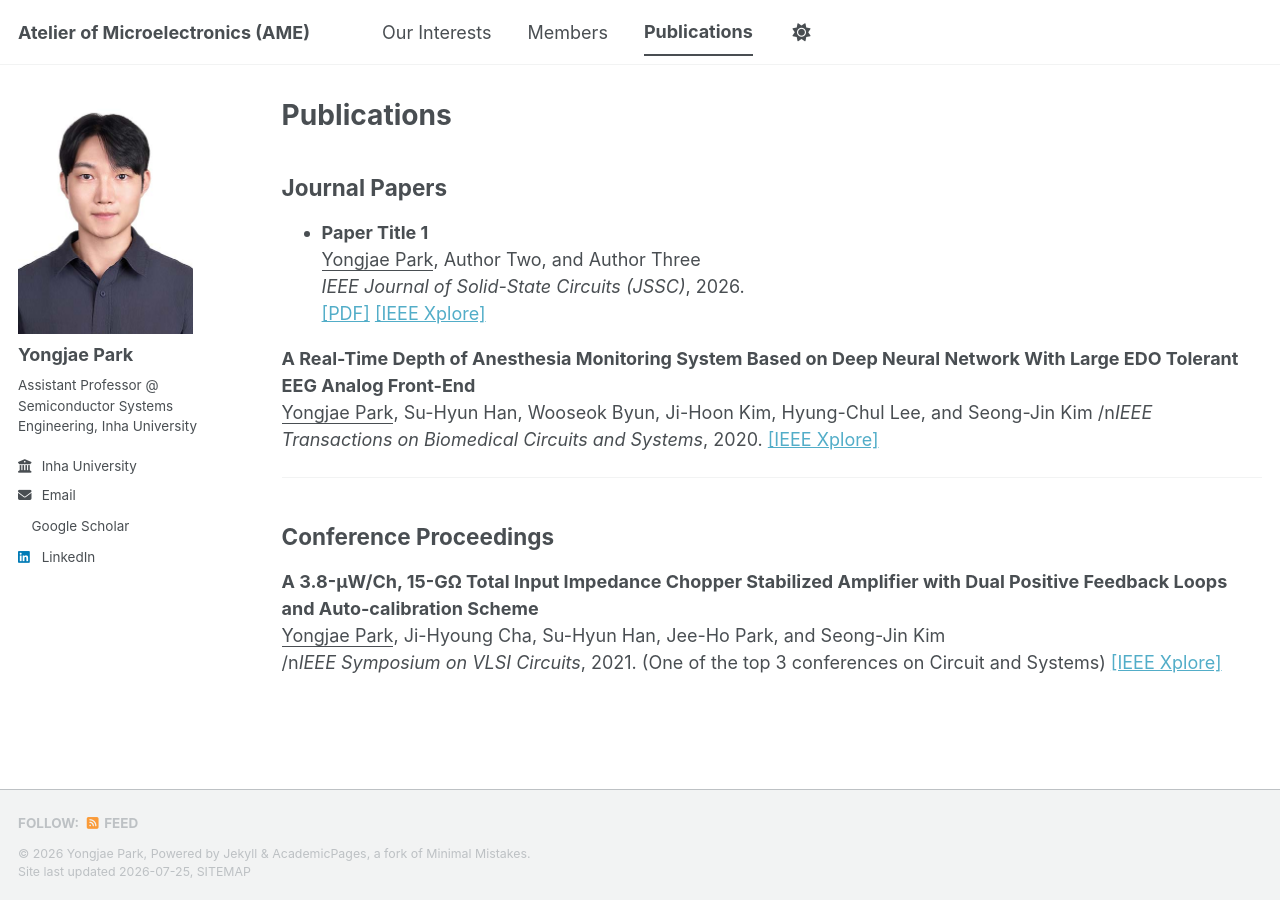
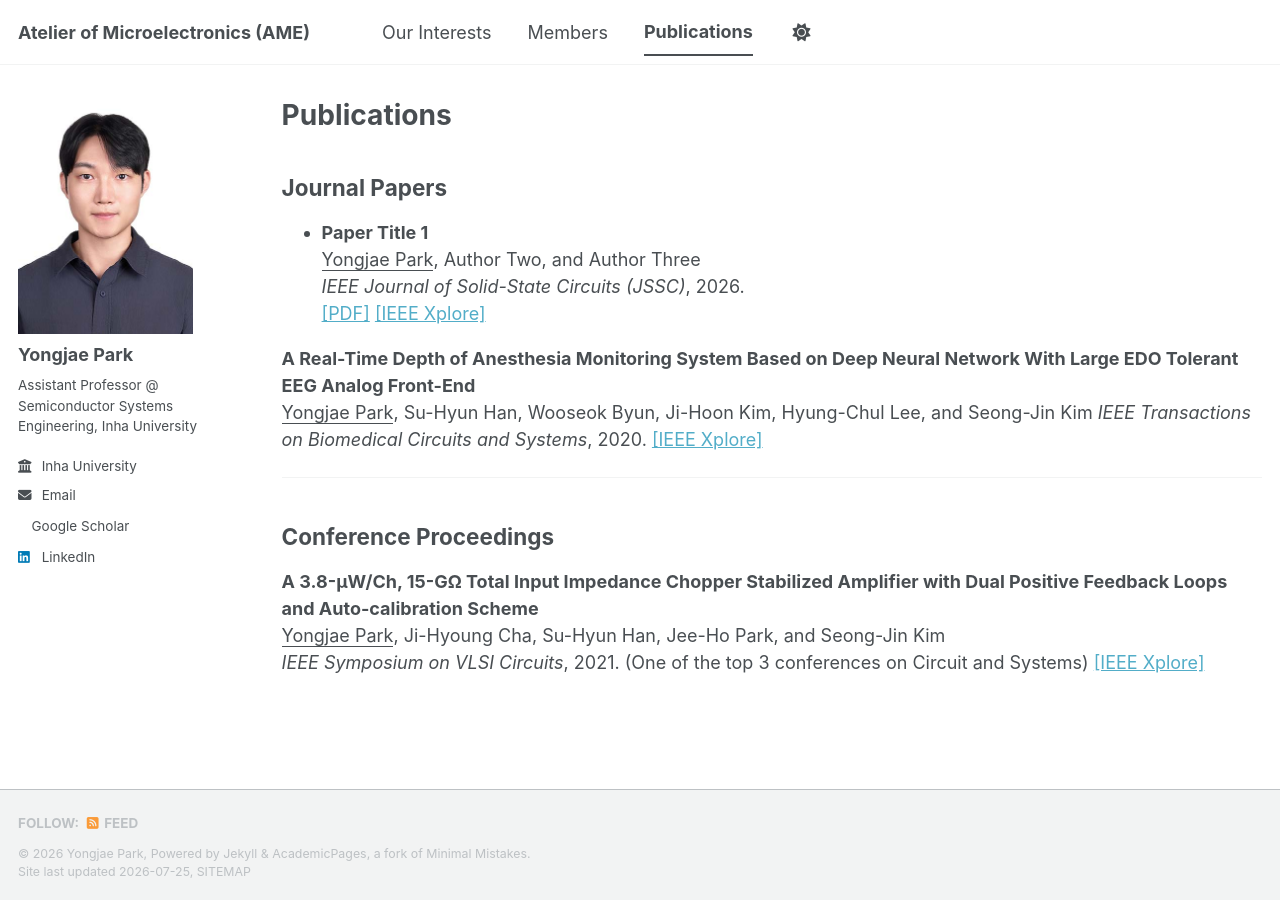
Before and after one commit to yong27park/AME.github.io, a Jekyll site: the page built from _pages/publications.md, in a window 1280 px wide. Built offline with Jekyll 4.4.1, drawn with Linux system fonts in a browser that asks for light colours; a style sheet for code colours, icons or effects is not loaded.

```diff
--- a/_pages/publications.md
+++ b/_pages/publications.md
@@ -14,7 +14,7 @@ author_profile: true
 
 **A Real-Time Depth of Anesthesia Monitoring System Based on Deep Neural Network With Large EDO Tolerant EEG Analog Front-End**
   <u>Yongjae Park</u>, Su-Hyun Han, Wooseok Byun, Ji-Hoon Kim, Hyung-Chul Lee, and Seong-Jin Kim
-  /n*IEEE Transactions on Biomedical Circuits and Systems*, 2020. [[IEEE Xplore]](https://ieeexplore.ieee.org/abstract/document/9103093)
+  *IEEE Transactions on Biomedical Circuits and Systems*, 2020. [[IEEE Xplore]](https://ieeexplore.ieee.org/abstract/document/9103093)
 
 ---
 
@@ -22,4 +22,4 @@ author_profile: true
 
 **A 3.8-μW/Ch, 15-GΩ Total Input Impedance Chopper Stabilized Amplifier with Dual Positive Feedback Loops and Auto-calibration Scheme**
   <u>Yongjae Park</u>, Ji-Hyoung Cha, Su-Hyun Han, Jee-Ho Park, and Seong-Jin Kim
-  /n*IEEE Symposium on VLSI Circuits*, 2021. (One of the top 3 conferences on Circuit and Systems) [[IEEE Xplore]](https://ieeexplore.ieee.org/abstract/document/9492508)
+  *IEEE Symposium on VLSI Circuits*, 2021. (One of the top 3 conferences on Circuit and Systems) [[IEEE Xplore]](https://ieeexplore.ieee.org/abstract/document/9492508)
```
